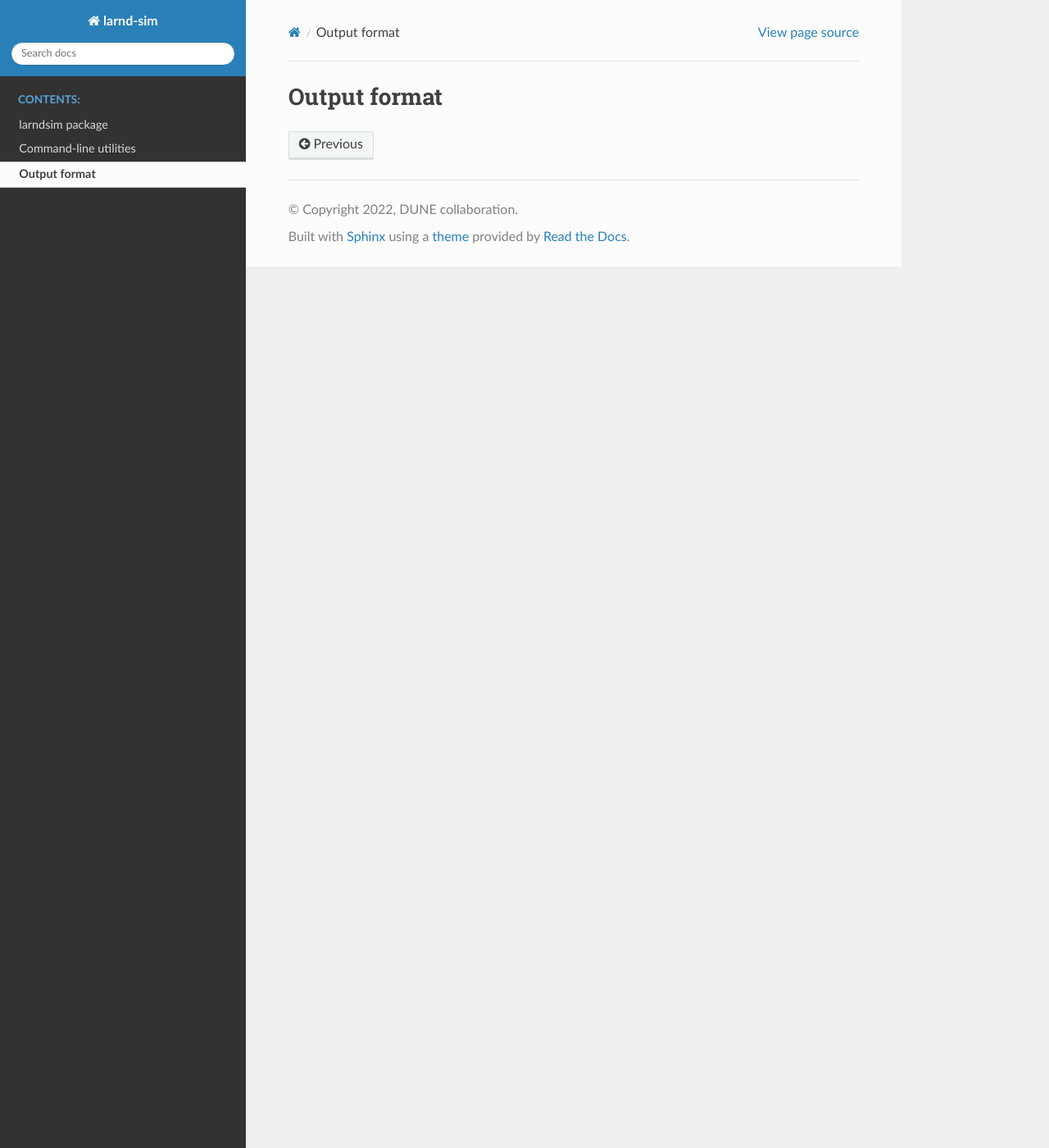
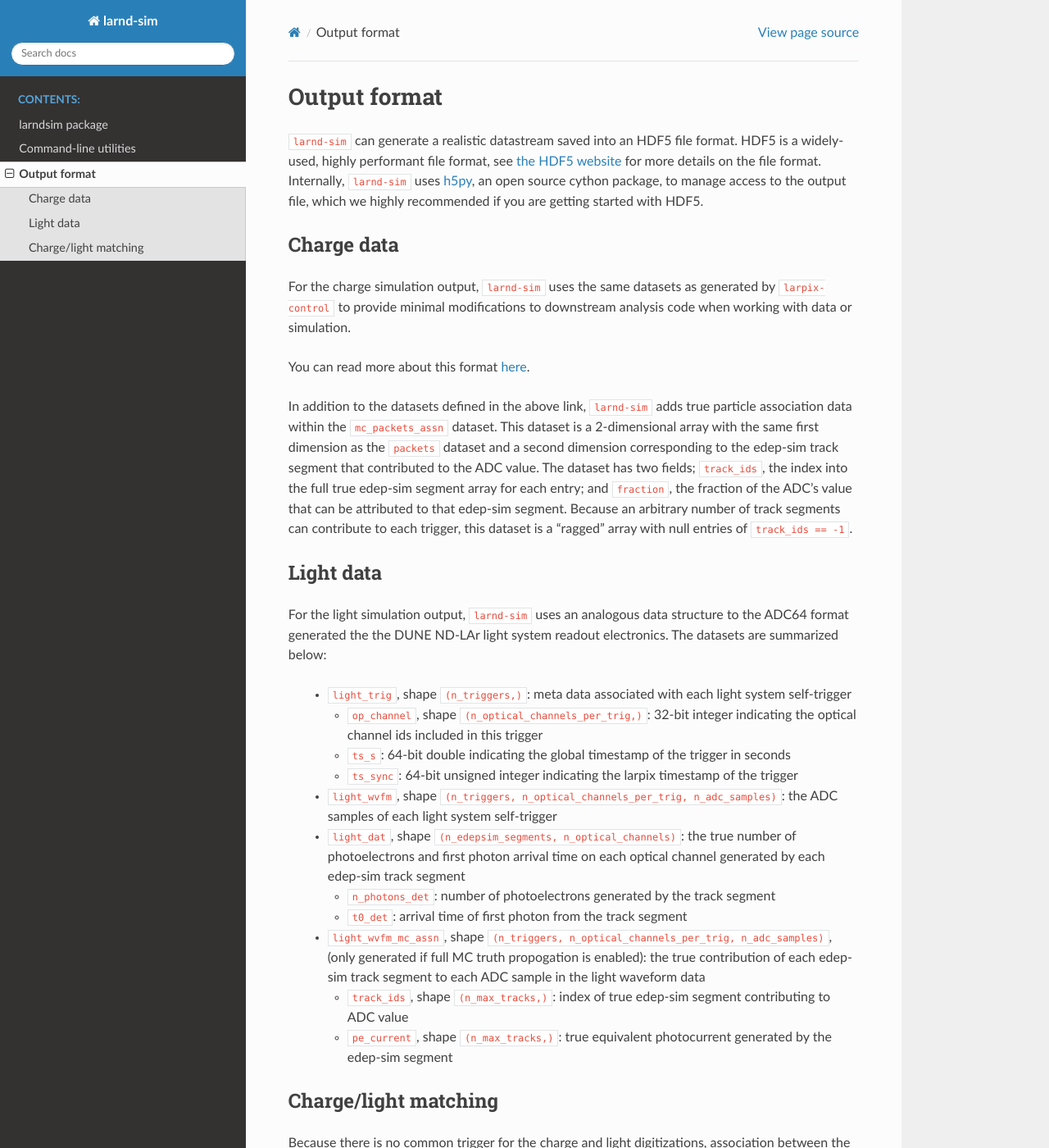
Before and after one commit to DUNE/larnd-sim, a Sphinx documentation site: the page built from docs/source/output.rst, in a window 1280 px wide and 1400 px high. Shown: the whole window at 82% size. Built offline with Sphinx 7.4.7 and the Read the Docs theme 2.0.0, drawn with Linux system fonts in a browser that asks for light colours; some of the changed text lies outside the part shown.

Commit message:
Flesh out output docs:

```diff
--- a/docs/source/output.rst
+++ b/docs/source/output.rst
@@ -1,2 +1,80 @@
 Output format
 =================
+
+``larnd-sim`` can generate a realistic datastream saved into an HDF5 file
+format. HDF5 is a widely-used, highly performant file format, see `the HDF5 website <https://www.hdfgroup.org/solutions/hdf5>`_ for more details on the file format.
+Internally, ``larnd-sim`` uses `h5py <https://www.h5py.org>`_, an open source
+cython package, to manage access to the output file, which we highly
+recommended if you are getting started with HDF5.
+
+Charge data
+-----------
+
+For the charge simulation output, ``larnd-sim`` uses the same datasets
+as generated by ``larpix-control`` to provide minimal modifications to
+downstream analysis code when working with data or simulation.
+
+You can read more about this format `here <https://larpix-control.readthedocs.io/en/stable/api/format/hdf5format.html>`_.
+
+In addition to the datasets defined in the above link, ``larnd-sim`` adds
+true particle association data within the ``mc_packets_assn`` dataset. This
+dataset is a 2-dimensional array with the same first dimension as the
+``packets`` dataset and a second dimension corresponding to the edep-sim track
+segment that contributed to the ADC value. The dataset has two fields;
+``track_ids``, the index into the full true edep-sim segment array for each
+entry; and ``fraction``, the fraction of the ADC's value that can be attributed
+to that edep-sim segment. Because an arbitrary number of track segments can
+contribute to each trigger, this dataset is a "ragged" array with null entries
+of ``track_ids == -1``.
+
+Light data
+----------
+
+For the light simulation output, ``larnd-sim`` uses an analogous data structure
+to the ADC64 format generated the the DUNE ND-LAr light system readout
+electronics. The datasets are summarized below:
+
+ - ``light_trig``, shape ``(n_triggers,)``: meta data associated with each light system self-trigger
+
+   - ``op_channel``, shape ``(n_optical_channels_per_trig,)``: 32-bit integer indicating the optical channel ids included in this trigger
+
+   - ``ts_s``: 64-bit double indicating the global timestamp of the trigger in seconds
+
+   - ``ts_sync``: 64-bit unsigned integer indicating the larpix timestamp of the trigger
+
+ - ``light_wvfm``, shape ``(n_triggers, n_optical_channels_per_trig, n_adc_samples)``: the ADC samples of each light system self-trigger
+
+ - ``light_dat``, shape ``(n_edepsim_segments, n_optical_channels)``: the true number of photoelectrons and first photon arrival time on each optical channel generated by each edep-sim track segment
+
+   - ``n_photons_det``: number of photoelectrons generated by the track segment
+
+   - ``t0_det``: arrival time of first photon from the track segment
+
+ - ``light_wvfm_mc_assn``, shape ``(n_triggers, n_optical_channels_per_trig, n_adc_samples)``, (only generated if full MC truth propogation is enabled): the true contribution of each edep-sim track segment to each ADC sample in the light waveform data
+
+   - ``track_ids``, shape ``(n_max_tracks,)``: index of true edep-sim segment contributing to ADC value
+
+   - ``pe_current``, shape ``(n_max_tracks,)``: true equivalent photocurrent generated by the edep-sim segment
+
+Charge/light matching
+---------------------
+
+Because there is no common trigger for the charge and light digitizations,
+association between the two datastreams must be done using the timestamp. A
+short example using numpy is provided here::
+
+    import h5py
+    import numpy as np
+
+    f = h5py.File(<larnd-sim file>, 'r')
+
+    charge_packets = f['packets'][:]
+    charge_trigger = charge_packets['packet_type'] == 7
+    charge_trigger_timestamp = charge_packets[charge_trigger]['timestamp']
+
+    light_trigger_timestamp = f['light_trig'][:]['ts_sync']
+
+    timestamp, packet_index, light_index = np.intersect1d(charge_trigger_timestamp, light_trigger_timestamp)
+
+    event0_packets = charge_packets[packet_index[0]:packet_index[1]]
+    event0_waveforms = f['light_wvfm'][light_index[0]:light_index[1]]
```
